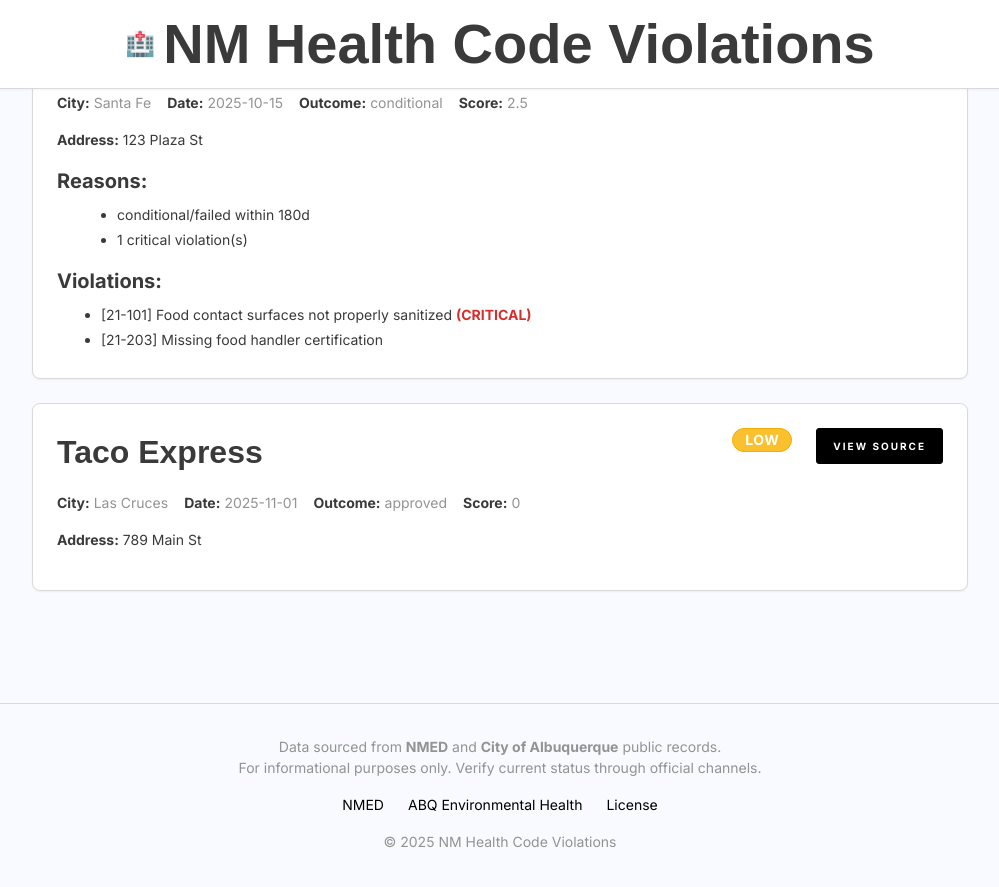
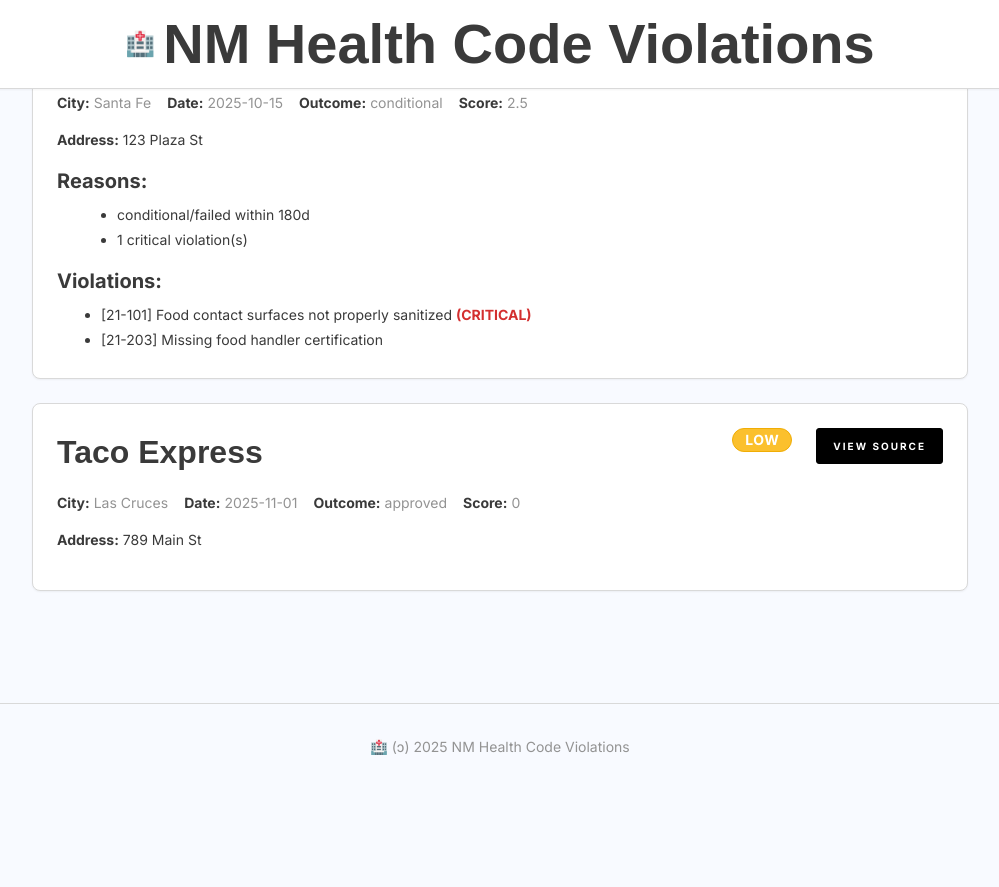
Before and after one commit to aindaco1/restaurant-locations, a Jekyll site: the page built from index.html, in a window 1280 px wide and 900 px high, scrolled down 792 px. Shown: the top 887 px of the window, without its empty margins (140-1139 px from the left). Built offline with Jekyll 4.4.1, drawn with Linux system fonts in a browser that asks for light colours; some web fonts are replaced; after the commit the page ends 1597 px from its top, so only the background shows below that.

Commit message:
Simplify footer to match dust-wave-shop style

```diff
--- a/_includes/footer.html
+++ b/_includes/footer.html
@@ -1,19 +1,7 @@
 <footer class="footer">
   <div class="footer__container">
     <p class="footer__text">
-      Data sourced from <strong>NMED</strong> and <strong>City of Albuquerque</strong> public records.
-      <br>
-      For informational purposes only. Verify current status through official channels.
-    </p>
-
-    <div class="footer__links">
-      <a href="https://www.env.nm.gov/" target="_blank" rel="noopener">NMED</a>
-      <a href="https://www.cabq.gov/environmentalhealth" target="_blank" rel="noopener">ABQ Environmental Health</a>
-      <a href="{{ '/LICENSE' | relative_url }}">License</a>
-    </div>
-
-    <p class="footer__text mt-md">
-      &copy; {{ 'now' | date: "%Y" }} {{ site.title }}
+      🏥 (ɔ) {{ 'now' | date: "%Y" }} NM Health Code Violations
     </p>
   </div>
 </footer>
```
